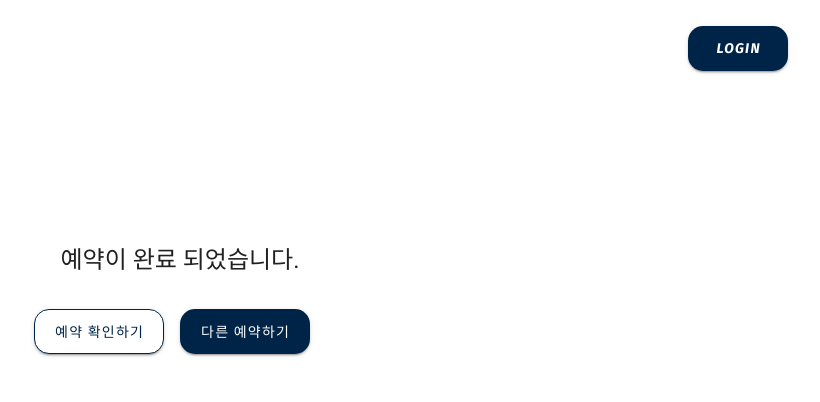
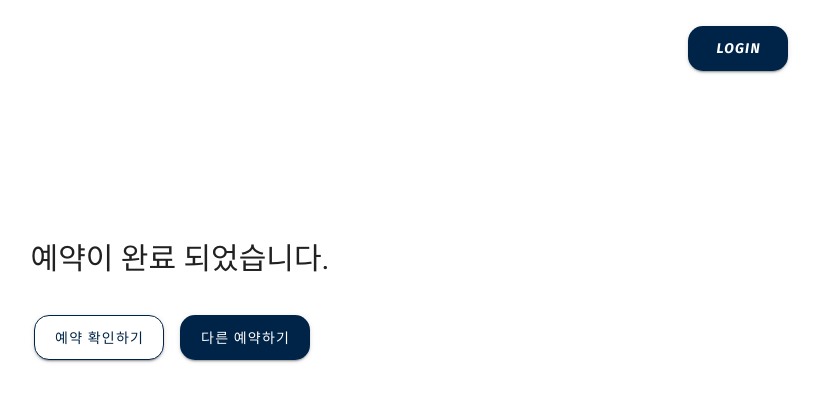
Before and after one commit to TeamLab/project-715, a Vue app in the folder 715job/: page /rsvcomplete in a window 1280 px wide. Shown: the top 402 px of the page, without its empty margins (460-1280 px from the left). Built offline with nearby package versions, Linux system fonts and the light colour scheme.

Commit message:
chore:예약완료창 수정완료

```diff
--- a/715job/src/views/RsvCompleteView.vue
+++ b/715job/src/views/RsvCompleteView.vue
@@ -7,6 +7,7 @@
                     align="center"
                     justify="space-around"
                 >
+                <div class="btn-row">
                     <router-link to="/mypage/psninfo">
                         <v-btn
                             class="mr-4"
@@ -30,6 +31,7 @@
                         다른 예약하기
                         </v-btn>
                     </router-link>
+                </div>
                 </v-row>
             </div>
         </div>
@@ -55,10 +57,15 @@ export default {
 }
 #rsv-complete-ment{
     text-align: center;
-    font-size: 24px;
+    font-size: 30px;
     padding-top: 40px;
 }
 .rsv-move-btn{
     padding-top:10%;
 }
+.btn-row{
+    display: flex;
+    align-items: center;
+    justify-content: center;
+}
 </style>
```
Lines whose indentation alone changed are shown as unchanged.
